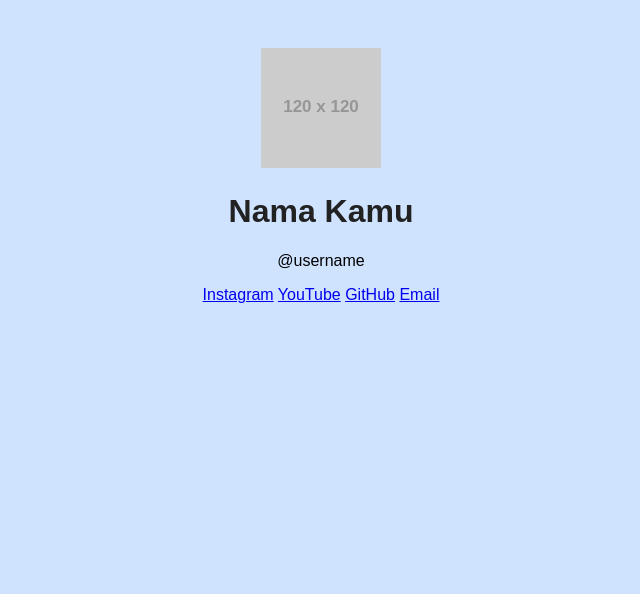
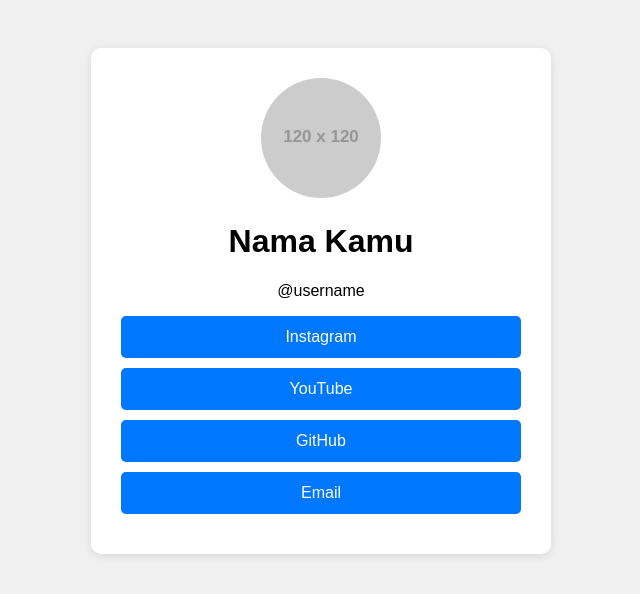
Before and after one commit to PixZ19/belajar-web-dasar, a plain HTML site: page index.html in a window 1280 px wide. Shown: the whole page, without its empty margins (319-959 px from the left). Drawn offline with Linux system fonts and the light colour scheme; placeholder pictures from the web are drawn by us.

Commit message:
Update style.css

```diff
--- a/style.css
+++ b/style.css
@@ -1,14 +1,34 @@
 body {
     font-family: sans-serif;
-    background-color: #e0e0e0;
+    background-color: #f0f0f0;
     text-align: center;
     padding: 40px;
 }
 
-h1 {
-    color: #222;
+.container {
+    background: white;
+    max-width: 400px;
+    margin: auto;
+    padding: 30px;
+    border-radius: 10px;
+    box-shadow: 0 2px 10px rgba(0,0,0,0.1);
 }
 
-body {
-    background-color: #cfe3ff;
+img {
+    border-radius: 50%;
+    width: 120px;
 }
+
+a {
+    display: block;
+    margin: 10px 0;
+    padding: 12px;
+    background: #0077ff;
+    color: white;
+    text-decoration: none;
+    border-radius: 5px;
+}
+
+a:hover {
+    background: #005fcc;
+}
```
